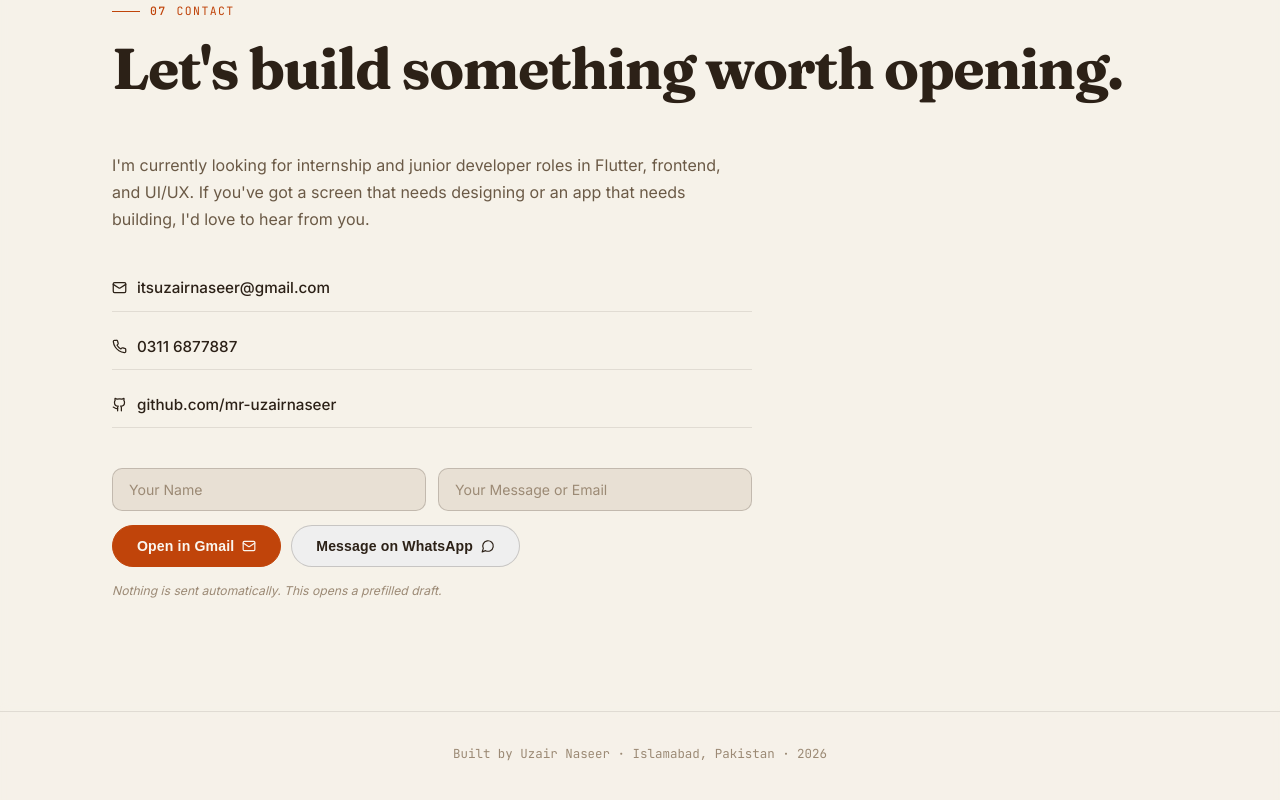
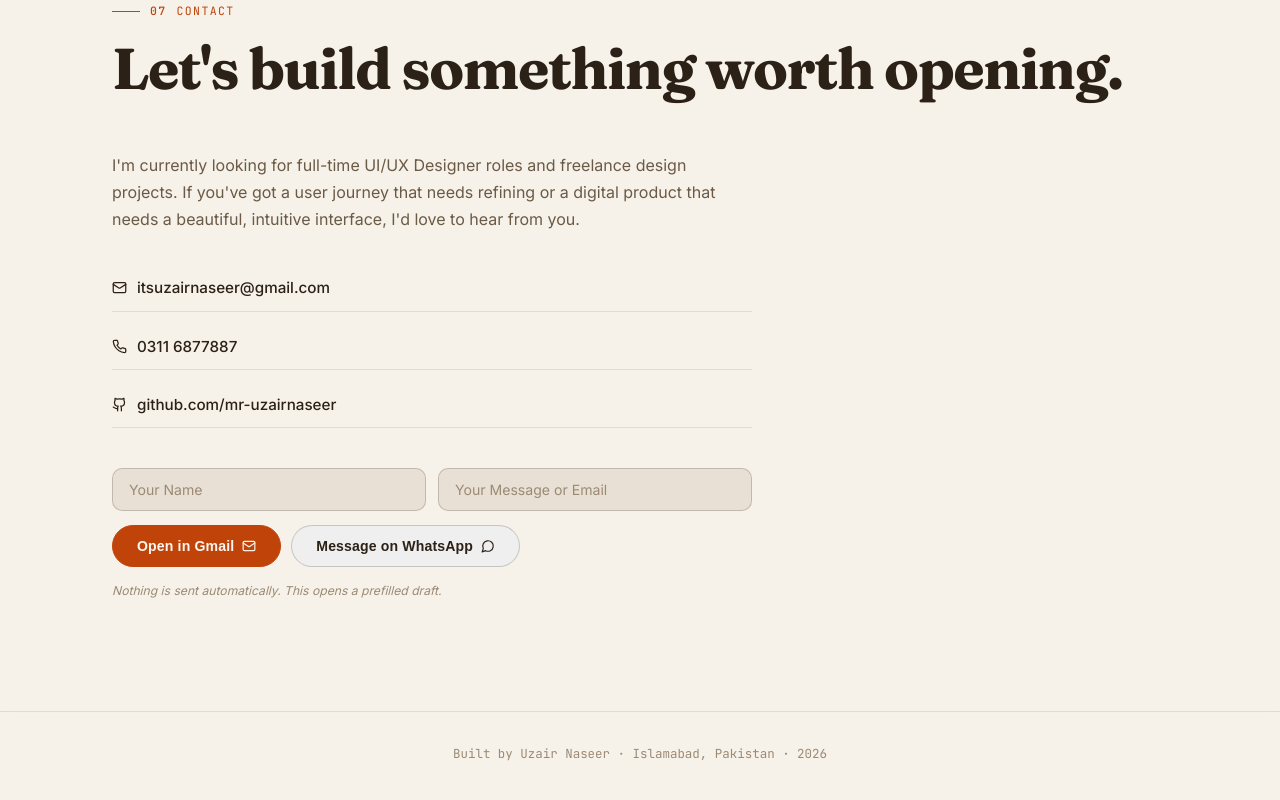
Before and after one commit to mr-uzairnaseer/UzairUiUxDesigner, a React (Vite) app: page / in a window 1280 px wide. Shown: the part 8647-9447 px from the top of the page. Built offline with nearby package versions, Linux system fonts and the light colour scheme.

Commit message:
Update footer text to focus purely on UI/UX Designer roles

```diff
--- a/src/App.jsx
+++ b/src/App.jsx
@@ -1249,7 +1249,7 @@ export default function App() {
 
           <div className="ap-contact-body sr-group">
             <p className="sr-child" style={{ "--i": 2 }}>
-              I'm currently looking for internship and junior developer roles in Flutter, frontend, and UI/UX. If you've got a screen that needs designing or an app that needs building, I'd love to hear from you.
+              I'm currently looking for full-time UI/UX Designer roles and freelance design projects. If you've got a user journey that needs refining or a digital product that needs a beautiful, intuitive interface, I'd love to hear from you.
             </p>
 
             <div className="ap-contact-links sr-child" style={{ "--i": 3 }}>
```
Also changed, not shown: update_footer.cjs (added, +8 -0 lines).
